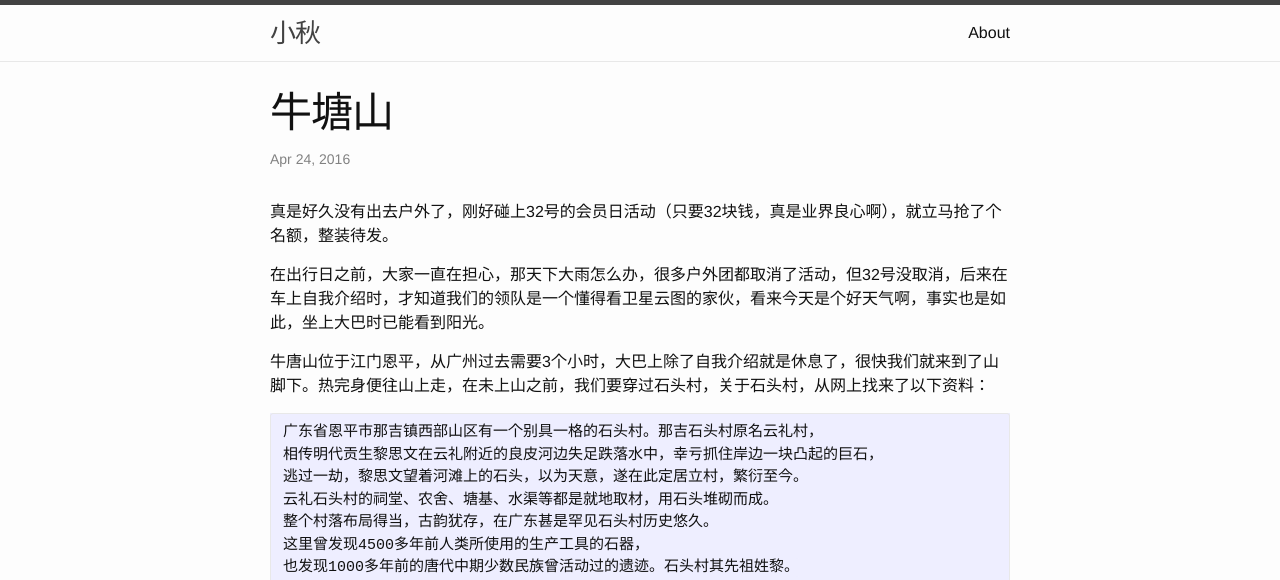
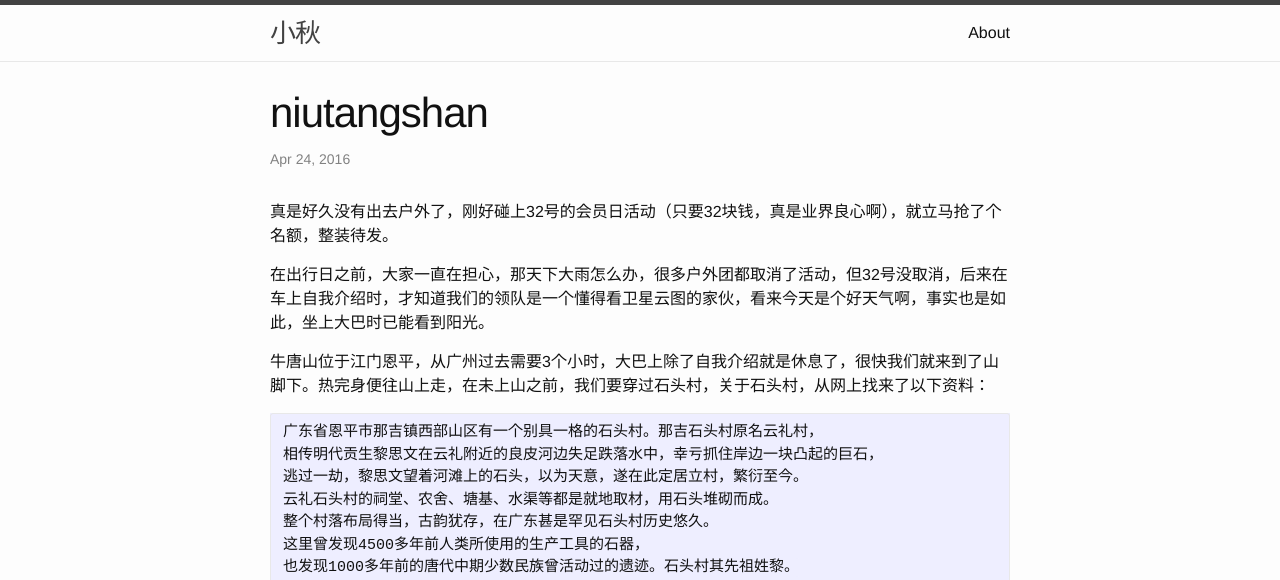
Before and after one commit to qiuxiaokun/qiuxiaokun.github.io, a Jekyll site: the page built from _posts/2016-04-24-*niutangshan*.markdown, in a window 1280 px wide and 900 px high, cut to the strip 0-580 px from the top of the window. Built offline with Jekyll 4.4.1, drawn with Linux system fonts in a browser that asks for light colours.

Commit message:
change article title

```diff
--- a/_posts/2016-04-24-*niutangshan*.markdown
+++ b/_posts/2016-04-24-*niutangshan*.markdown
@@ -1,6 +1,6 @@
 ---
 layout: post
-title:  牛塘山
+title:  niutangshan
 date:   2016-04-24
 categories: outdoor
 ---
```
